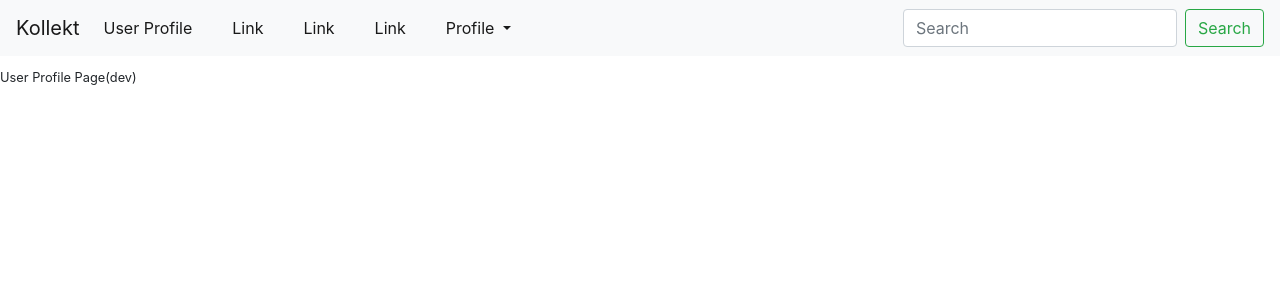
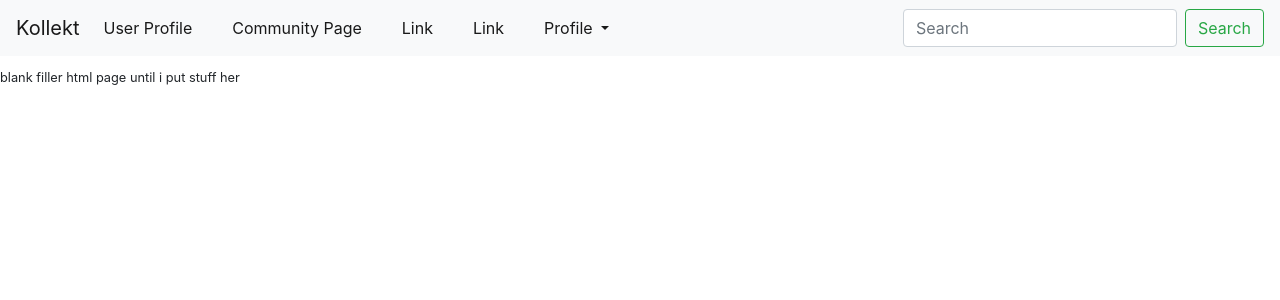
Before and after one commit to NullCubed/Kollekt, a Flask app: page /community in a window 1280 px wide. Shown: the top 300 px of the page. Run offline with Flask 2, Linux system fonts and the light colour scheme.

Commit message:
Fixed Community Page

```diff
--- a/web_app/index.py
+++ b/web_app/index.py
@@ -15,7 +15,7 @@ def userProfile():
 
 
 @app.route("/community")
-def userProfile():
+def communityPage():
     return render_template('community.html')
 
 
--- a/web_app/templates/layout.html
+++ b/web_app/templates/layout.html
@@ -37,7 +37,7 @@
             >
           </li>
           <li class="nav-item active ml-md-4">
-            <a class="nav-link" href="#">Link</a>
+            <a class="nav-link" href="community#">Community Page</a>
           </li>
           <li class="nav-item active ml-md-4">
             <a class="nav-link" href="#">Link</a>
--- a/web_app/templates/layout2.html
+++ b/web_app/templates/layout2.html
@@ -37,7 +37,7 @@
             >
           </li>
           <li class="nav-item active ml-md-4">
-            <a class="nav-link" href="#">Link</a>
+            <a class="nav-link" href="community#">Community Page</a>
           </li>
           <li class="nav-item active ml-md-4">
             <a class="nav-link" href="#">Link</a>
```
